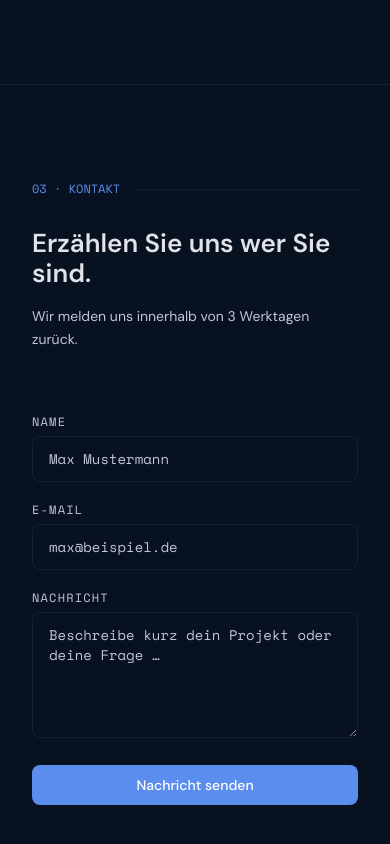
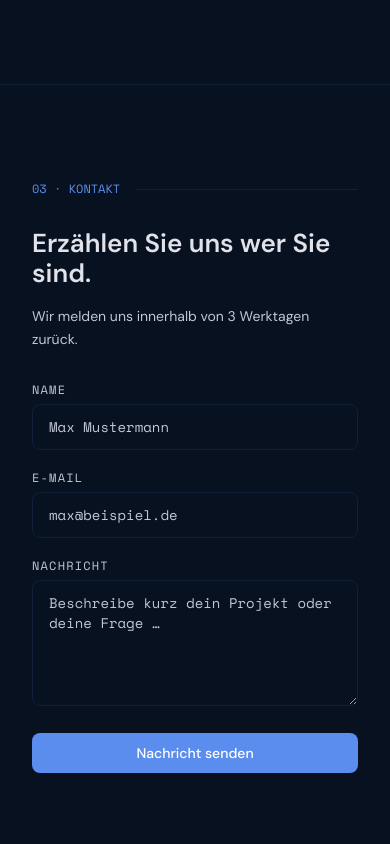
Before and after one commit to lucascarvalhodasilva/zweipunktfuenf, a Next.js app: page / in a window 390 px wide. Shown: the part 2448-3292 px from the top of the page. Built offline with nearby package versions, Linux system fonts and the light colour scheme.

Commit message:
fix: reduce contact grid gap on mobile

```diff
--- a/components/sections/Contact.jsx
+++ b/components/sections/Contact.jsx
@@ -10,7 +10,7 @@
         <Eyebrow>{contact.label}</Eyebrow>
 
         <div className="section-body">
-        <div className="grid grid-cols-1 gap-16 lg:grid-cols-2">
+        <div className="grid grid-cols-1 gap-8 lg:gap-16 lg:grid-cols-2">
           <div>
             <h2 className="mb-4 text-[clamp(26px,4vw,38px)] font-bold leading-[1.15] text-on-surface">
               {contact.heading}
```
